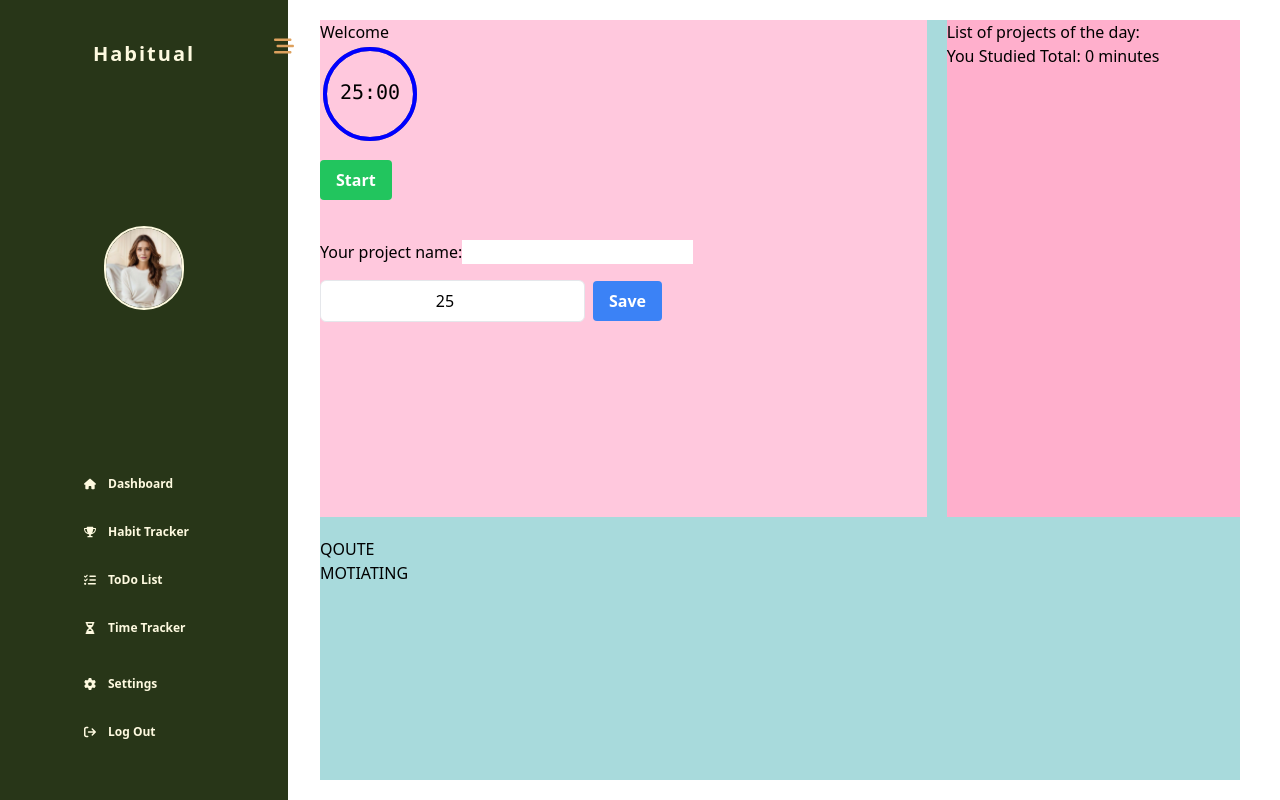
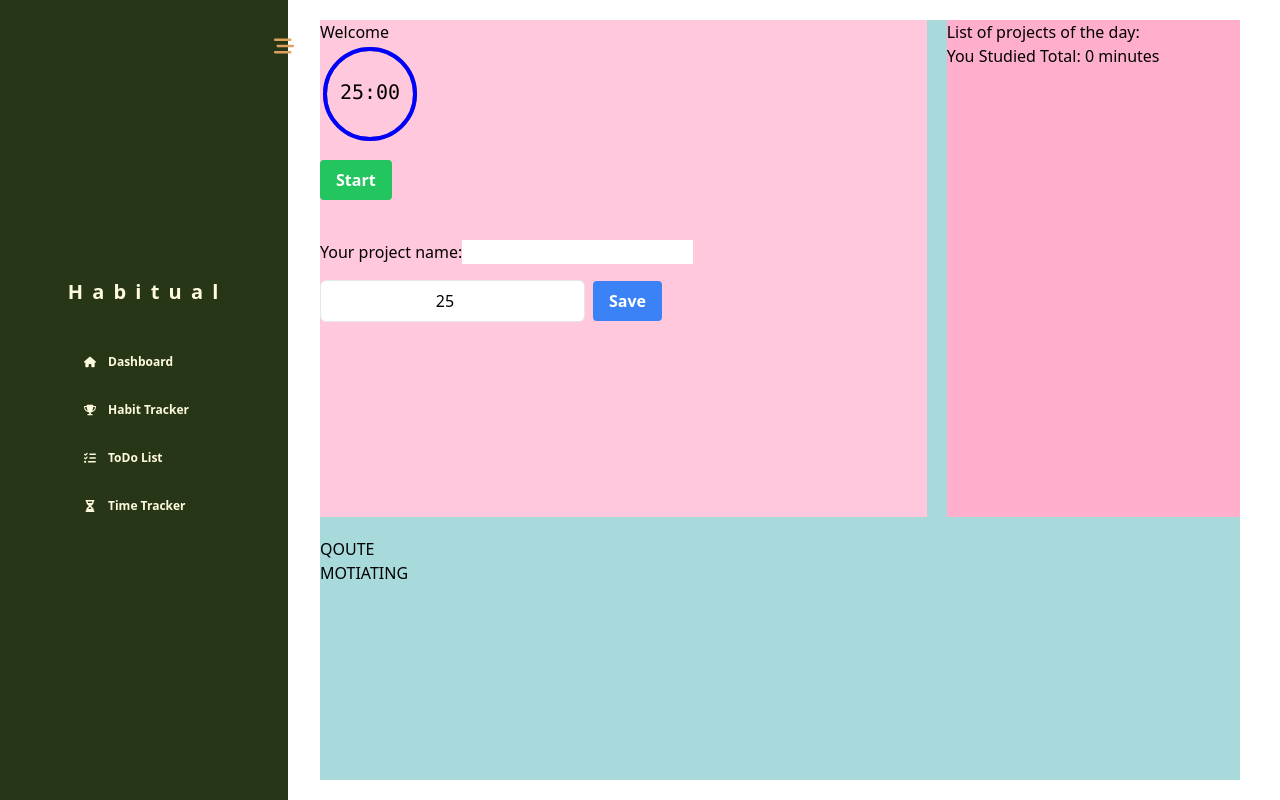
Before and after one commit to HitaBeeDev/Habitual, a React (Vite) app: page /Time-Tracker in a window 1280 px wide. Built offline with nearby package versions, Linux system fonts and the light colour scheme.

Commit message:
editing the class names

```diff
--- a/package.json
+++ b/package.json
@@ -27,6 +27,7 @@
     "react-dom": "^18.2.0",
     "react-router-dom": "^6.22.1",
     "react-spring": "^9.7.3",
+    "recharts": "^2.12.1",
     "sort-by": "^1.2.0",
     "styled-components": "^6.1.8"
   },
--- a/src/Components/ReportsSection/ReportSectionPage.jsx
+++ b/src/Components/ReportsSection/ReportSectionPage.jsx
@@ -1,10 +1,96 @@
+import { PureComponent } from "react";
+import {
+  ComposedChart,
+  Line,
+  Area,
+  Bar,
+  XAxis,
+  YAxis,
+  CartesianGrid,
+  Tooltip,
+  Legend,
+  Scatter,
+  ResponsiveContainer,
+} from "recharts";
+
+const data = [
+  {
+    name: "Page A",
+    uv: 590,
+    pv: 800,
+    amt: 1400,
+    cnt: 490,
+  },
+  {
+    name: "Page B",
+    uv: 868,
+    pv: 967,
+    amt: 1506,
+    cnt: 590,
+  },
+  {
+    name: "Page C",
+    uv: 1397,
+    pv: 1098,
+    amt: 989,
+    cnt: 350,
+  },
+  {
+    name: "Page D",
+    uv: 1480,
+    pv: 1200,
+    amt: 1228,
+    cnt: 480,
+  },
+  {
+    name: "Page E",
+    uv: 1520,
+    pv: 1108,
+    amt: 1100,
+    cnt: 460,
+  },
+  {
+    name: "Page F",
+    uv: 1400,
+    pv: 680,
+    amt: 1700,
+    cnt: 380,
+  },
+];
+
 function ReportSectionPage() {
   return (
     <div className="lg:mt-5 lg:mb-5 mt-20 w-full flex flex-col gap-10 lg:grid lg:grid-cols-12 lg:gap-5 lg:justify-between bg-colorD3">
-      ReportSectionPage /// Lorem ipsum dolor sit amet consectetur adipisicing
-      elit. Magni odio facere molestiae iusto, temporibus impedit! Totam atque
-      possimus distinctio rerum doloribus mollitia minus id nobis aperiam, animi
-      labore, quisquam adipisci.
+      <div className="col-span-5">
+        <ResponsiveContainer width="100%" height="100%">
+          <ComposedChart
+            width={500}
+            height={400}
+            data={data}
+            margin={{
+              top: 20,
+              right: 20,
+              bottom: 20,
+              left: 20,
+            }}
+          >
+            <CartesianGrid stroke="#f5f5f5" />
+            <XAxis dataKey="name" scale="band" />
+            <YAxis />
+            <Tooltip />
+            <Legend />
+            <Area
+              type="monotone"
+              dataKey="amt"
+              fill="#8884d8"
+              stroke="#8884d8"
+            />
+            <Bar dataKey="pv" barSize={20} fill="#413ea0" />
+            <Line type="monotone" dataKey="uv" stroke="#ff7300" />
+            <Scatter dataKey="cnt" fill="red" />
+          </ComposedChart>
+        </ResponsiveContainer>
+      </div>
     </div>
   );
 }
--- a/src/Components/Sidebar/NavList.jsx
+++ b/src/Components/Sidebar/NavList.jsx
@@ -7,29 +7,27 @@ const NavList = ({ navItems, isOpen }) => {
       <ul className="flex flex-col gap-10 lg:gap-4">
         {navItems.map((item, index) => (
           <li
-            className={`${
+            className={`flex rounded-md h-8 p-3 cursor-pointer justify-start items-center text-xs gap-3 group ${
               isOpen ? "w-36" : "w-10"
-            } flex flex-row rounded-md h-8 p-3 cursor-pointer text-center justify-start items-center text-xs gap-3 group`} // Added group class for hover
+            }`}
             key={index}
           >
             <Link
               to={`/${item.label.replace(/\s+/g, "-").toLowerCase()}`}
               className="flex items-center gap-3 w-full hover:text-colorA5"
             >
-              <div className={`${!isOpen && "hidden lg:block"} `}>
+              <div>
                 <FontAwesomeIcon
                   icon={item.icon}
-                  className="w-3 h-3 text-colorA3 group-hover:text-colorA4 duration-500"
+                  className={`w-3 h-3 text-colorA3 group-hover:text-colorA4 duration-500`}
                 />
               </div>
 
-              <span
-                className={`${
-                  !isOpen && "hidden"
-                } text-colorA3 group-hover:text-colorA4 font-semibold origin-left duration-500`}
-              >
-                {item.label}
-              </span>
+              {isOpen && (
+                <span className="text-colorA3 group-hover:text-colorA4 font-semibold origin-left duration-500">
+                  {item.label}
+                </span>
+              )}
             </Link>
           </li>
         ))}
--- a/src/Components/Sidebar/Sidebar.jsx
+++ b/src/Components/Sidebar/Sidebar.jsx
@@ -1,7 +1,7 @@
 import { FontAwesomeIcon } from "@fortawesome/react-fontawesome";
 import { faBarsStaggered } from "@fortawesome/free-solid-svg-icons";
 import NavList from "./NavList";
-import { mainNavItems, settingsNavItems } from "./navData";
+import { mainNavItems } from "./navData";
 import userImage from "../../assets/user1.jpg";
 
 const Sidebar = ({ isOpen, setIsOpen }) => {
@@ -27,31 +27,17 @@ const Sidebar = ({ isOpen, setIsOpen }) => {
 
       {isOpen && (
         <>
-          <div className="hidden lg:flex justify-center items-center">
-            <h1 className="transition-all hover:text-colorA4 text-xl tracking-widest font-semibold text-colorA3 cursor-pointer duration-500 rotate-[360deg]">
-              Habitual
+          <div className="flex flex-col justify-center gap-10 items-center text-center h-full">
+            <h1 className="text-center transition-all hover:text-colorA4 text-xl tracking-widest font-semibold text-colorA3 cursor-pointer duration-500">
+              H a b i t u a l
             </h1>
-          </div>
 
-          <div className="hidden lg:flex justify-center items-center">
-            <img
-              src={userImage}
-              className="w-20 border-2 border-colorA3 rounded-full duration-500"
-              alt="user"
-            />
+            <nav className="mx-auto">
+              <NavList navItems={mainNavItems} isOpen={isOpen} />
+            </nav>
           </div>
         </>
       )}
-
-      <div className="flex flex-col justify-center items-center gap-6 mb-3">
-        <nav>
-          <NavList navItems={mainNavItems} isOpen={isOpen} />
-        </nav>
-
-        <nav>
-          <NavList navItems={settingsNavItems} isOpen={isOpen} />
-        </nav>
-      </div>
     </div>
   );
 };
--- a/src/Components/Sidebar/navData.js
+++ b/src/Components/Sidebar/navData.js
@@ -1,11 +1,7 @@
 import {
   faHouse,
   faListCheck,
-  faChartLine,
   faHourglassHalf,
-  faUserGroup,
-  faGear,
-  faArrowRightFromBracket,
   faTrophy,
 } from "@fortawesome/free-solid-svg-icons";
 
@@ -15,8 +11,3 @@ export const mainNavItems = [
   { icon: faListCheck, label: "ToDo List" },
   { icon: faHourglassHalf, label: "Time Tracker" },
 ];
-
-export const settingsNavItems = [
-  { icon: faGear, label: "Settings" },
-  { icon: faArrowRightFromBracket, label: "Log Out" },
-];
```
Also changed, not shown: 1 other file (tests, documents, lock files or other folders).
